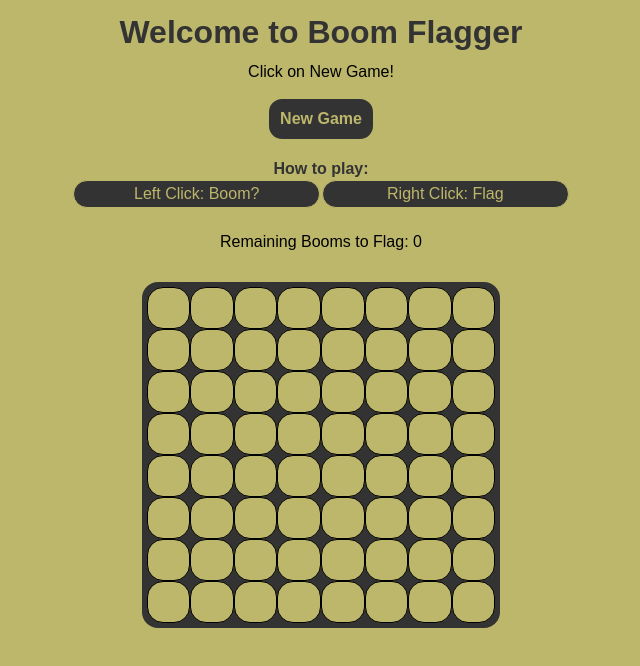
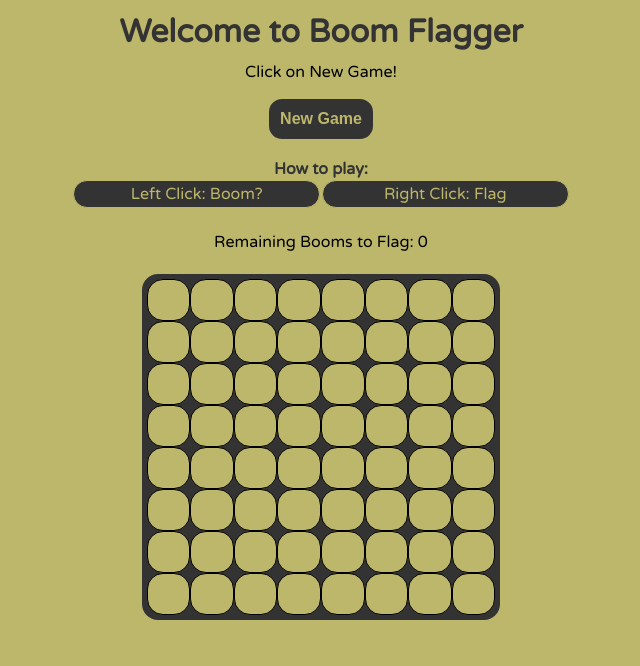
Before and after one commit to jumarin22/minesweeper, a React (Create React App) app: page / in a window 1280 px wide. Shown: the top 666 px of the page, without its empty margins (319-959 px from the left). Built offline with nearby package versions, Linux system fonts and the light colour scheme.

Commit message:
Updated CSS

```diff
--- a/src/index.scss
+++ b/src/index.scss
@@ -1,5 +1,8 @@
+@import url('https://fonts.googleapis.com/css2?family=Varela+Round');
+
 :root {
   font: 16px / 1 sans-serif;
+  font-family: 'Varela Round', sans-serif;
 }
 
 html {
@@ -64,7 +67,7 @@ section {
 .container {
   padding: 0.3rem;
   margin: auto;
-  margin-top: 0.5rem;
+  margin-top: 0rem;
   list-style-type: none;
   display: grid;
   grid-template-columns: 1fr 1fr 1fr 1fr 1fr 1fr 1fr 1fr;
```
